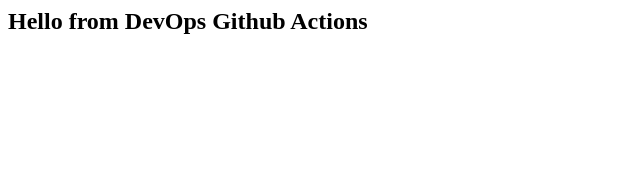
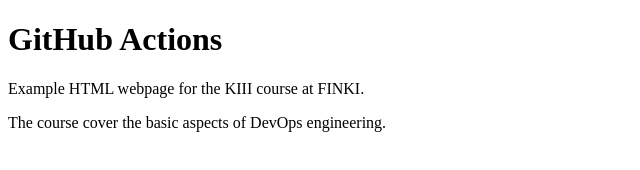
Before and after one commit to dimitrieskam/kiii-actions, a plain HTML site: page index.html in a window 1280 px wide. Shown: the whole page, without its empty margins (0-640 px from the left). Drawn offline with Linux system fonts and the light colour scheme.

Commit message:
Changed files

```diff
--- a/index.html
+++ b/index.html
@@ -1 +1,8 @@
-<h2>Hello from DevOps Github Actions</h2>
+<!DOCTYPE html>
+<html>
+  <body>
+    <h1>GitHub Actions</h1>
+    <p>Example HTML webpage for the KIII course at FINKI.</p>
+    <p>The course cover the basic aspects of DevOps engineering.</p>
+  </body>
+</html>
```
Also changed, not shown: 1 other file.
